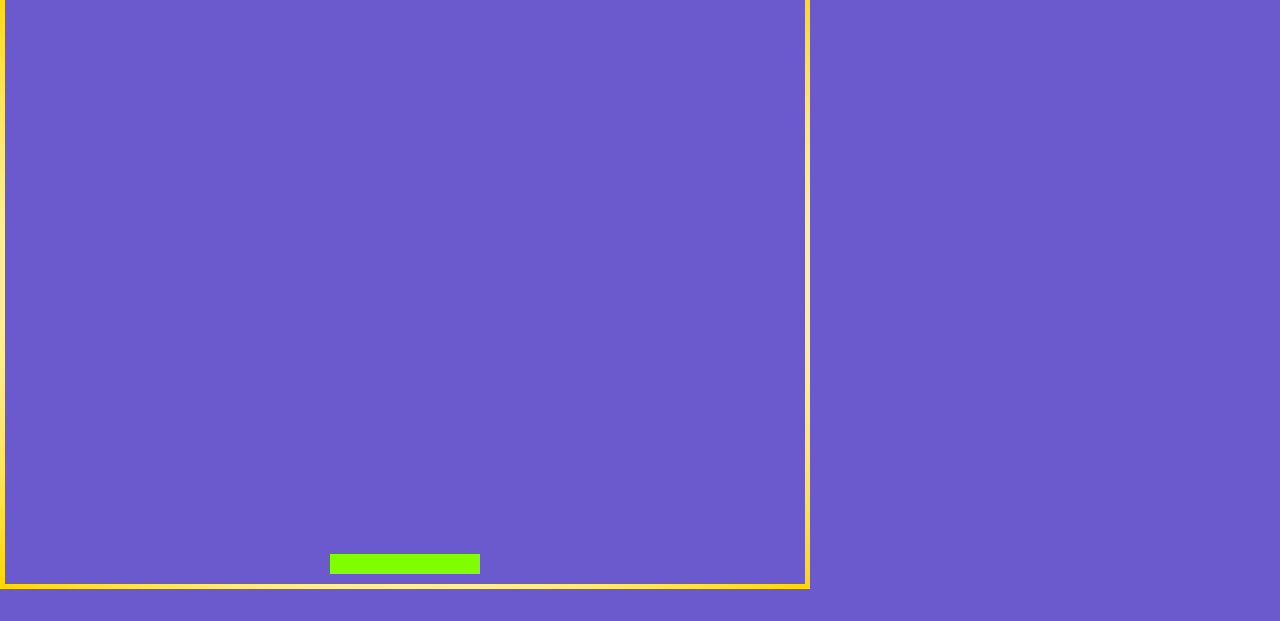
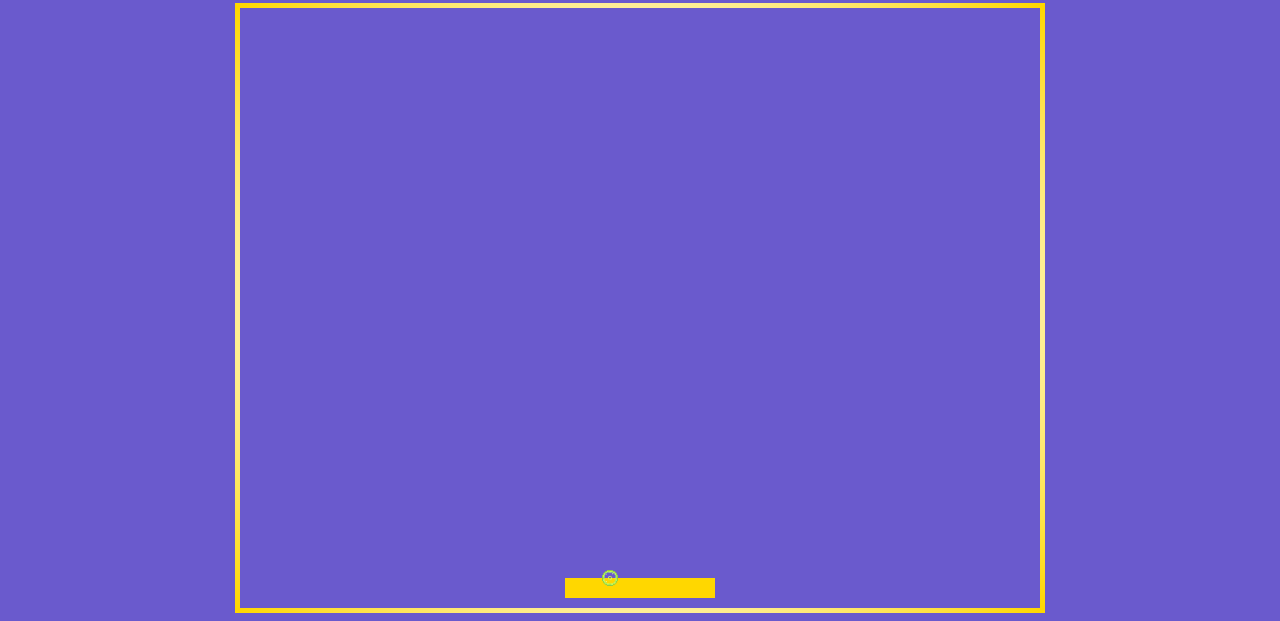
Before and after one commit to timotheemcdonald/brick-breaker, a plain HTML site: page index.html in a window 1280 px wide. Shown: the part 209-830 px from the top of the page. Before the commit the page ends 805 px from the top, so only its background shows below. Drawn offline with Linux system fonts and the light colour scheme.

Commit message:
ball moves

```diff
--- a/index.html
+++ b/index.html
@@ -8,6 +8,7 @@
 
 </head>
 <body>
+    <img id="img_ball" src="assets/images/ball.png">
     <header class="box">
 Title
 <div>Nav</div>
@@ -18,11 +19,11 @@ Title
     <div class="center"><h1>Brick Breaker</h1></div>
 
 
-
+<div class="center">
     <canvas id="gameScreen" width="800" height="600">
 
     </canvas>
-
+</div>
     <script type="module" src="index.js"></script>
 </body>
 </html>
--- a/index.js
+++ b/index.js
@@ -1,5 +1,6 @@
 import Paddle from './src/paddle.js'
 import InputHandler from './src/input.js'
+import Ball from './src/ball.js'
 
 let canvas = document.getElementById("gameScreen")
 
@@ -11,22 +12,27 @@ const GAME_HEIGHT = 600;
 context.clearRect(0, 0, 800, 600);
 
 let paddle = new Paddle(GAME_WIDTH, GAME_HEIGHT);
+let ball = new Ball(GAME_WIDTH, GAME_HEIGHT);
 paddle.draw(context)
 
 new InputHandler(paddle);
 
 let lastTime = 0
 
+
 function gameLoop(timeStamp){
 
     let deltaTime = timeStamp - lastTime;
     lastTime = timeStamp
 
-    context.clearRect(0, 0, 800, 600)
+    context.clearRect(0, 0, GAME_WIDTH, GAME_HEIGHT)
     paddle.update()
     paddle.draw(context)
+
+    ball.update(deltaTime)
+    ball.draw(context)
 
     requestAnimationFrame(gameLoop)
 }
 
-gameLoop()
+requestAnimationFrame(gameLoop)
--- /dev/null
+++ b/src/ball.js
@@ -0,0 +1,28 @@
+export default class Ball {
+    constructor(gameWidth, gameHeight){
+        this.image = document.getElementById('img_ball')
+        this.gameWidth = gameWidth;
+        this.gameHeight = gameHeight;
+        this.position = {x: 10, y: 10}
+        this.speed = {x: 4, y: 2}
+        this.size = 16;
+    }
+
+    draw(context){
+        context.drawImage(this.image, this.position.x, this.position.y, this.size, this.size)
+
+    }
+
+    update(deltaTime){
+        this.position.x += this.speed.x;
+        this.position.y += this.speed.y;
+
+        if(this.position.x + this.size > this.gameWidth || this.position.x < 0){
+            this.speed.x = -this.speed.x;
+        }
+
+        if(this.position.y + this.size > this.gameHeight || this.position.y < 0){
+            this.speed.y = -this.speed.y;
+        }
+    }
+}
--- a/src/input.js
+++ b/src/input.js
@@ -12,5 +12,20 @@ export default class InputHandler{
                     break;
             }
         })
+
+        document.addEventListener('keyup', (event) => {
+
+            switch(event.keyCode){
+                case 37:
+                    if(paddle.speed < 0)
+                    paddle.stop();
+                    break;
+                case 39:
+                    if(paddle.speed > 0)
+                    paddle.stop();
+                    break;
+            }
+        })
+
     }
 }
--- a/src/paddle.js
+++ b/src/paddle.js
@@ -21,14 +21,16 @@ export default class Paddle {
         this.speed = this.maxSpeed;
     }
 
+    stop(){
+        this.speed = 0;
+    }
+
     draw(context){
-        context.fillStyle = 'chartreuse';
+        context.fillStyle = 'gold';
         context.fillRect(this.position.x, this.position.y, this.width, this.height);
     }
 
     update(deltaTime){
-        if(deltaTime == 0) return;
-
         this.position.x += this.speed;
         if(this.position.x < 0) this.position.x = 0;
         if(this.position.x + this.width > this.gameWidth) this.position.x = this.gameWidth - this.width;
--- a/style.css
+++ b/style.css
@@ -5,6 +5,10 @@
     padding: 0;
     margin: 0;
     max-width:100%;
+}
+
+img {
+    display:none;
 }
 
 body {
@@ -48,4 +52,7 @@ header {
 .center {
     display:flex;
     justify-content:center;
+    align-content:center;
+    margin:auto;
+    padding:.5rem;
 }
```
Also changed, not shown: assets/images/ball.png (added), assets/images/brick.png (added).
